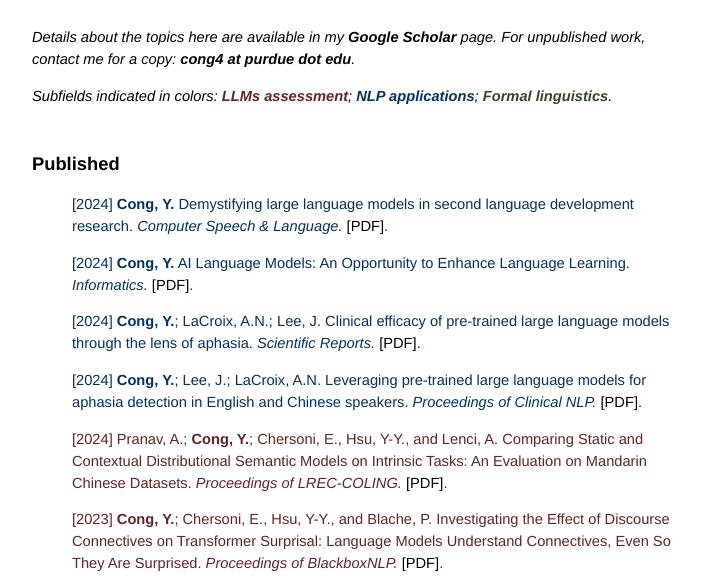
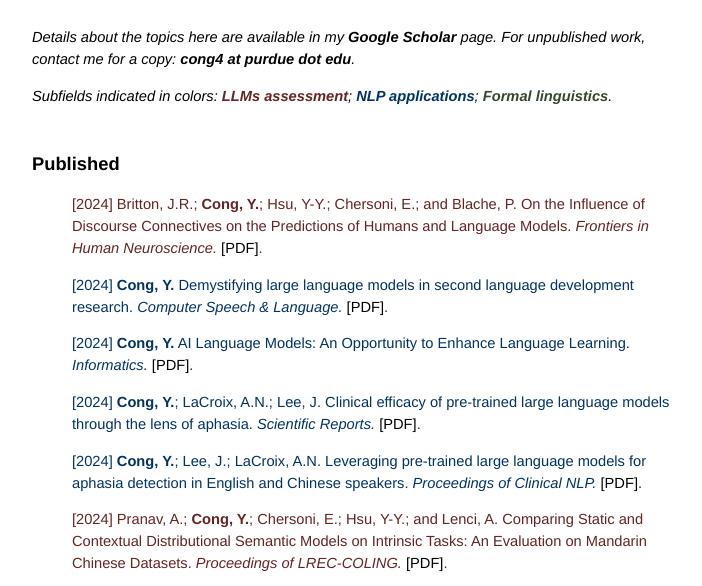
Before and after one commit to yancong222/yancong222.github.io, a plain HTML site: page research.html in a window 1280 px wide. Shown: the part 149-735 px from the top of the page, without its empty margins (278-980 px from the left). Drawn offline with Linux system fonts and the light colour scheme.

Commit message:
Update research.html

```diff
--- a/research.html
+++ b/research.html
@@ -44,6 +44,15 @@
 
     <h2>Published</h2>
 
+    <interpretLLM> <ul>
+         <li style="list-style-type: none;">
+             [2024] Britton, J.R.; <strong>Cong, Y.</strong>; Hsu, Y-Y.; Chersoni, E.; and Blache, P.
+             On the Influence of Discourse Connectives on the Predictions of Humans and Language Models.
+              <i>Frontiers in Human Neuroscience. </i>
+             <a href="https://www.frontiersin.org/journals/human-neuroscience/articles/10.3389/fnhum.2024.1363120/abstract" target="_blank">
+                 [PDF]</a>.
+        </li>
+    </ul></interpretLLM>
 
     <applyNLP><ul>
          <li style="list-style-type: none;">
@@ -93,7 +102,7 @@
 
     <interpretLLM> <ul>
          <li style="list-style-type: none;">
-             [2024] Pranav, A.; <strong>Cong, Y.</strong>; Chersoni, E., Hsu, Y-Y., and Lenci, A.
+             [2024] Pranav, A.; <strong>Cong, Y.</strong>; Chersoni, E.; Hsu, Y-Y.; and Lenci, A.
              Comparing Static and Contextual Distributional Semantic Models on Intrinsic Tasks:
         An Evaluation on Mandarin Chinese Datasets.
               <i>Proceedings of LREC-COLING. </i>
@@ -105,7 +114,7 @@
 
     <interpretLLM><ul>
          <li style="list-style-type: none;">
-             [2023] <strong>Cong, Y.</strong>; Chersoni, E., Hsu, Y-Y., and Blache, P.
+             [2023] <strong>Cong, Y.</strong>; Chersoni, E.; Hsu, Y-Y.; and Blache, P.
              Investigating the Effect of Discourse Connectives on Transformer Surprisal:
              Language Models Understand Connectives, Even So They Are Surprised.
              <i>Proceedings of BlackboxNLP. </i>
@@ -117,7 +126,7 @@
 
     <interpretLLM><ul>
          <li style="list-style-type: none;">
-             [2023] <strong>Cong, Y.</strong>; Chersoni, E., Hsu, Y-Y., and Lenci, A.
+             [2023] <strong>Cong, Y.</strong>; Chersoni, E.; Hsu, Y-Y.; and Lenci, A.
              Are Language Models Sensitive to Semantic Attraction? A Study on Surprisal.
              <i>Proceedings of *SEM. </i>
              <a href="https://aclanthology.org/2023.starsem-1.13.pdf" target="_blank">
```
